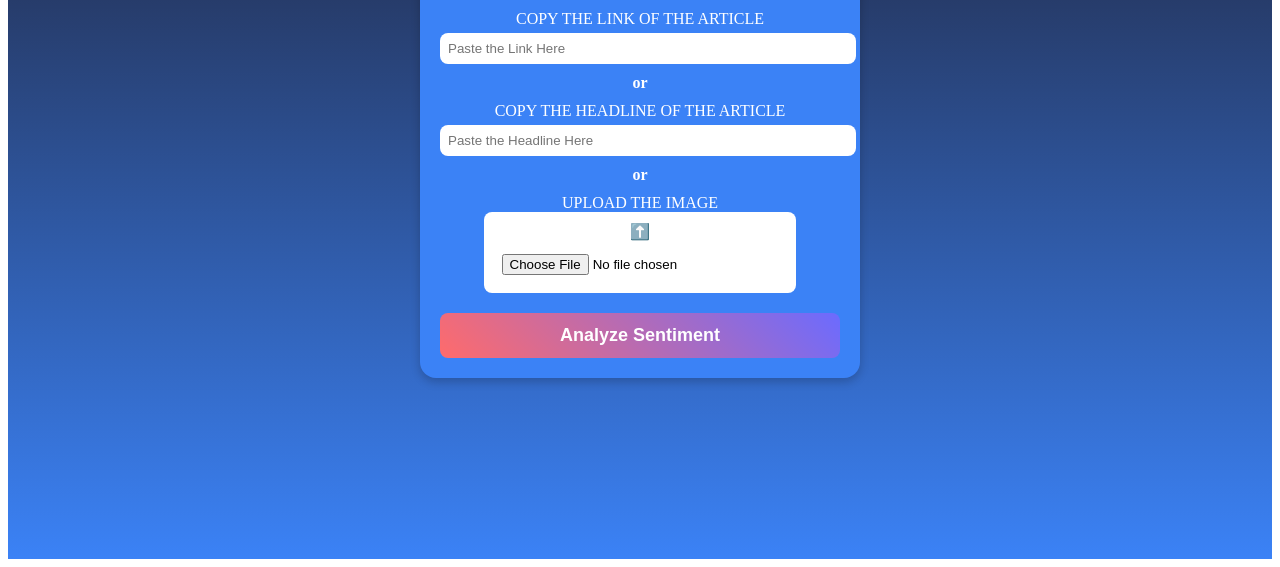
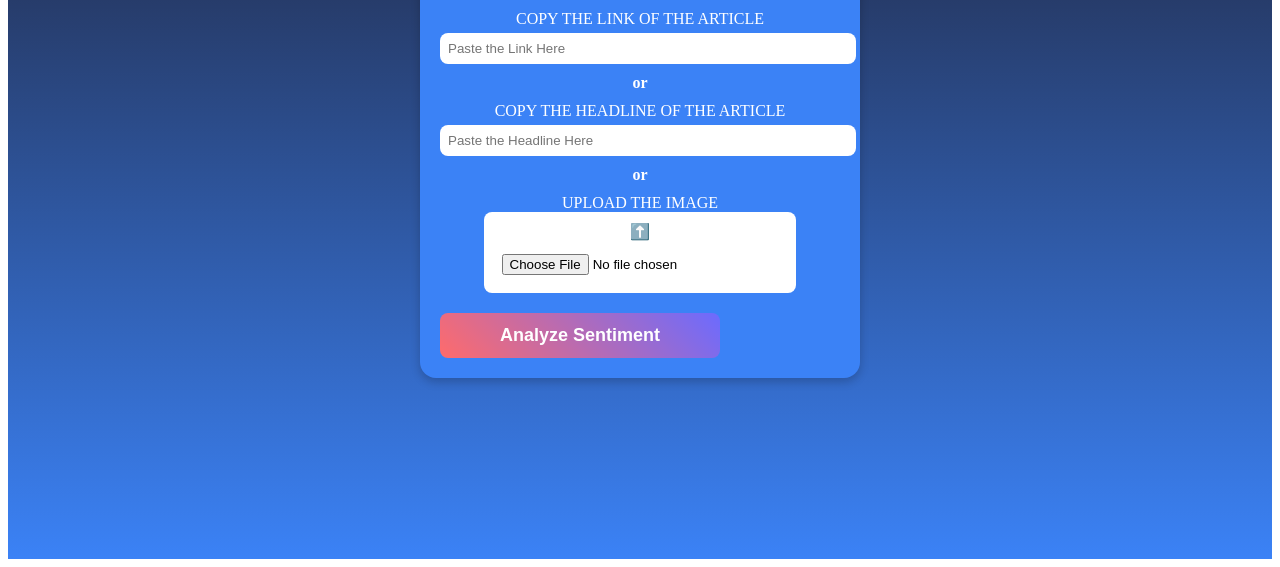
Before and after one commit to Adish21/Sentiment-Analysis, a plain HTML site: page index.html in a window 1280 px wide. Shown: the part 249-816 px from the top of the page. Drawn offline with Linux system fonts and the light colour scheme.

Commit message:
Update index.html

```diff
--- a/index.html
+++ b/index.html
@@ -9,7 +9,7 @@
         <style>
         .submit-btn {
             display: block;
-            width: 100%;
+            width: 70%;
             padding: 12px;
             margin-top: 20px;
             font-size: 18px;
```
